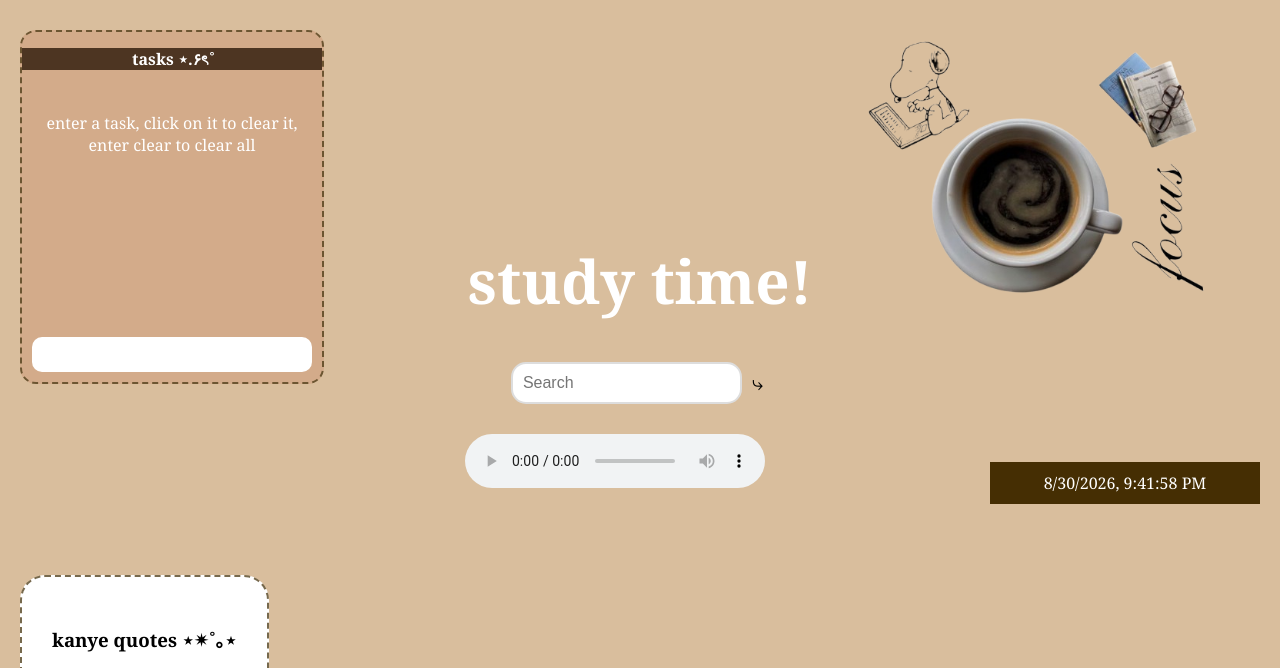
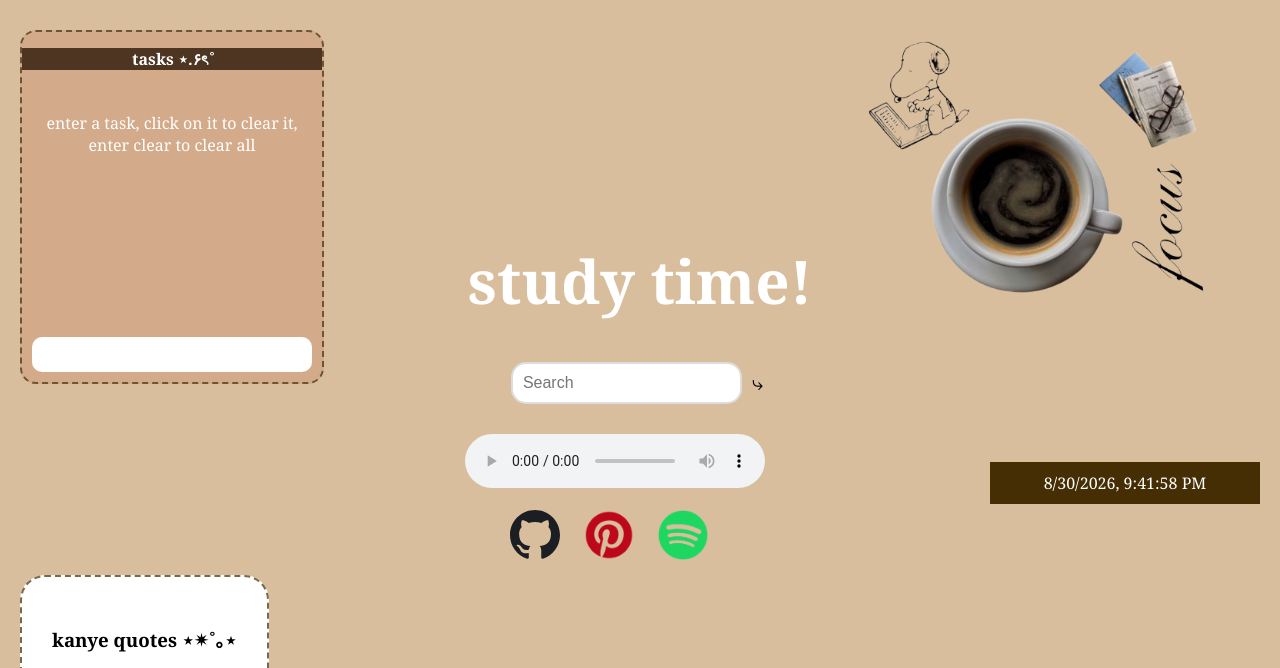
Before and after one commit to krupa-pramod/nasaweb, a website built with Vite: page index.html in a window 1280 px wide. Shown: the top 668 px of the page. Built offline with nearby package versions, Linux system fonts and the light colour scheme; no server answers.

Commit message:
added shortcuts

```diff
--- a/index.html
+++ b/index.html
@@ -52,6 +52,12 @@
     </audio>
 
 
+    <div style="position: fixed; left: 500px; top: 500px;">
+      <a href="https://github.com/"><img src="img/git.svg" alt="git" style="width: 50px; padding: 10px;"></a>
+      <a href="https://www.pinterest.com/"><img src="img/pinterest.webp" alt="pinterest" style="width: 50px; padding: 10px;"></a>
+      <a href="https://open.spotify.com/"><img src="img/spotify.png" alt="spotify" style="width: 50px; padding: 10px;"></a>
+    </div>
+
 
     <script type="module" src="/src/main.js"></script>
   </body>
```
Also changed, not shown: img/git.svg (added), img/pinterest.webp (added), img/spotify.png (added).
